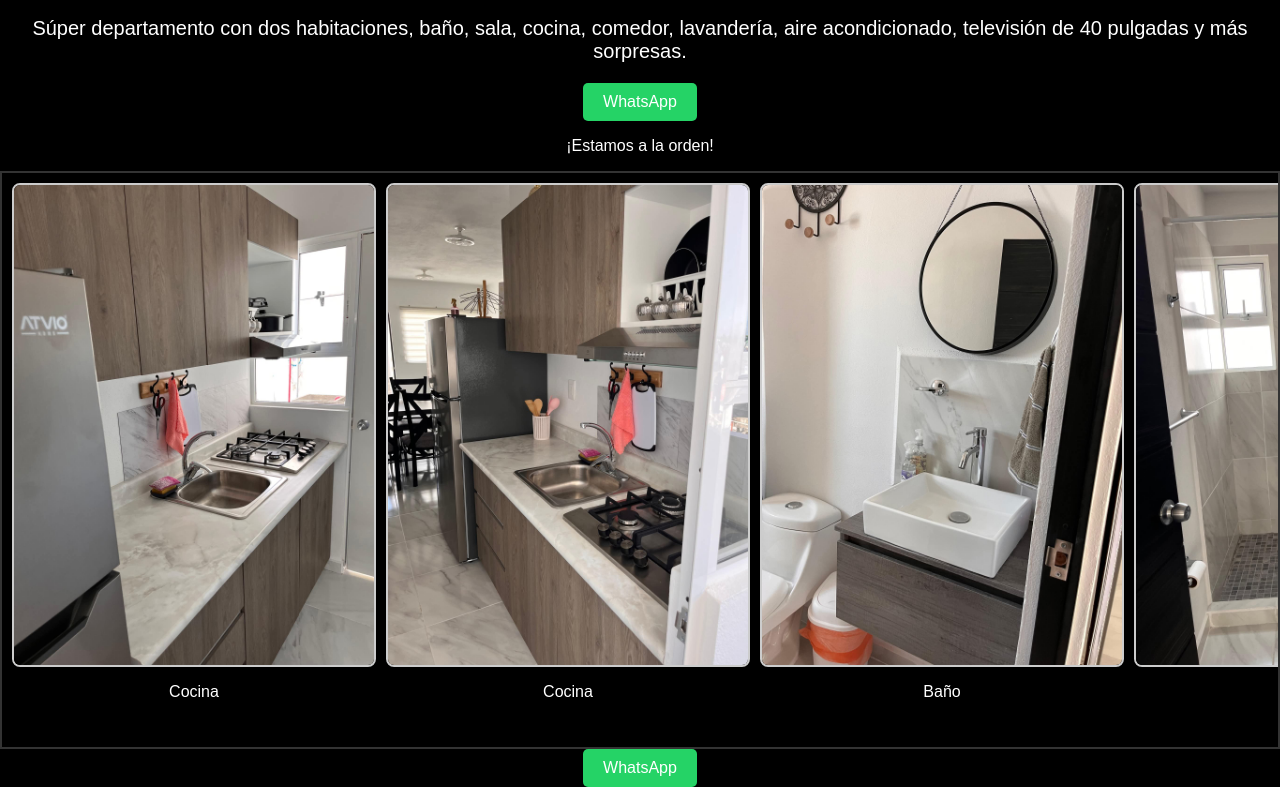
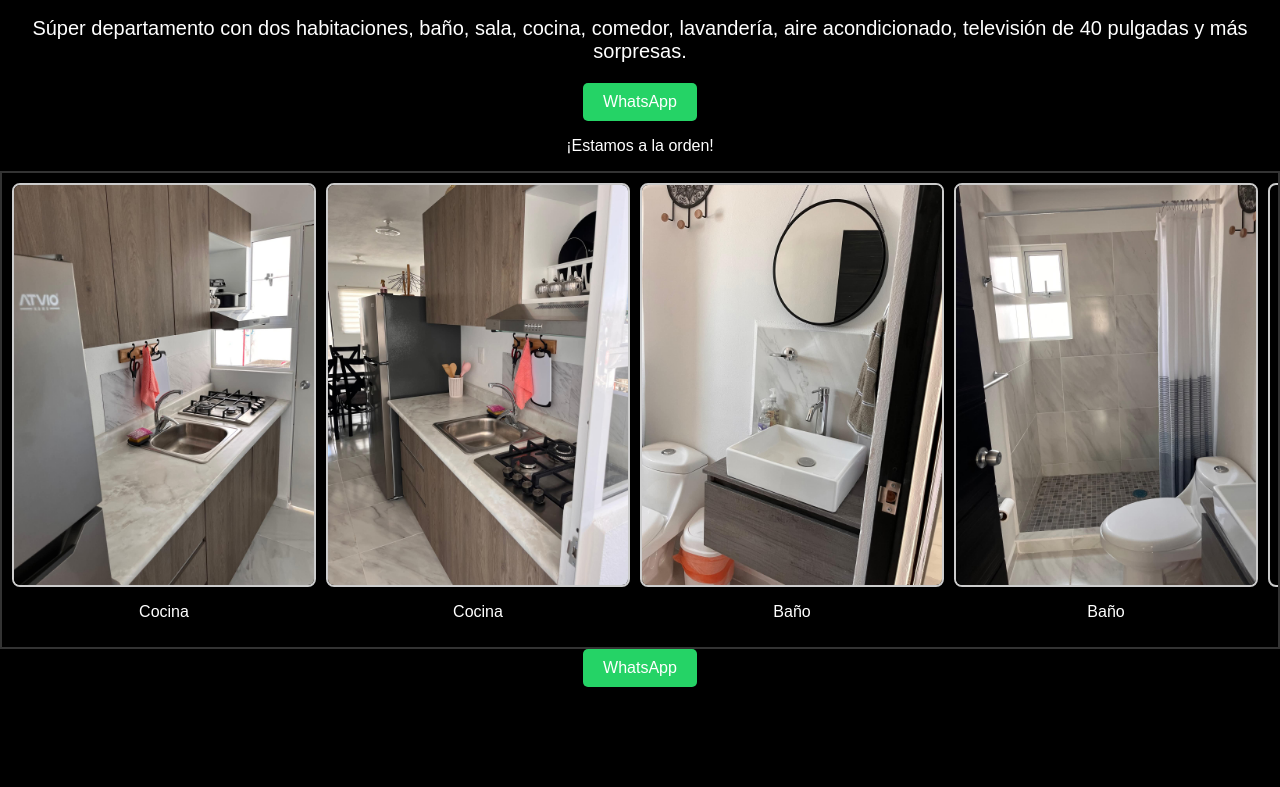
Before and after one commit to SU-ARCH-MAG/Departamentp-Acapulco, a plain HTML site: page index.html in a window 1280 px wide. Shown: the part 139-926 px from the top of the page. After the commit the page ends 826 px from the top, so only its background shows below. Drawn offline with Linux system fonts and the light colour scheme.

Commit message:
Add files via upload

```diff
--- a/index.html
+++ b/index.html
@@ -39,8 +39,8 @@
     }
 
     .item img {
-  width: 360px;      /* ancho fijo como en teléfono */
-  max-height: 500px; /* altura máxima para que no se vean achatadas */
+  width: 300px;     /* ancho fijo como en teléfono */
+  max-height: 400px;   /* altura máxima para que no se vean achatadas */
   height: auto;      /* mantiene proporción */
   object-fit: contain; /* asegura que no se deforme */
   display: block;
```
